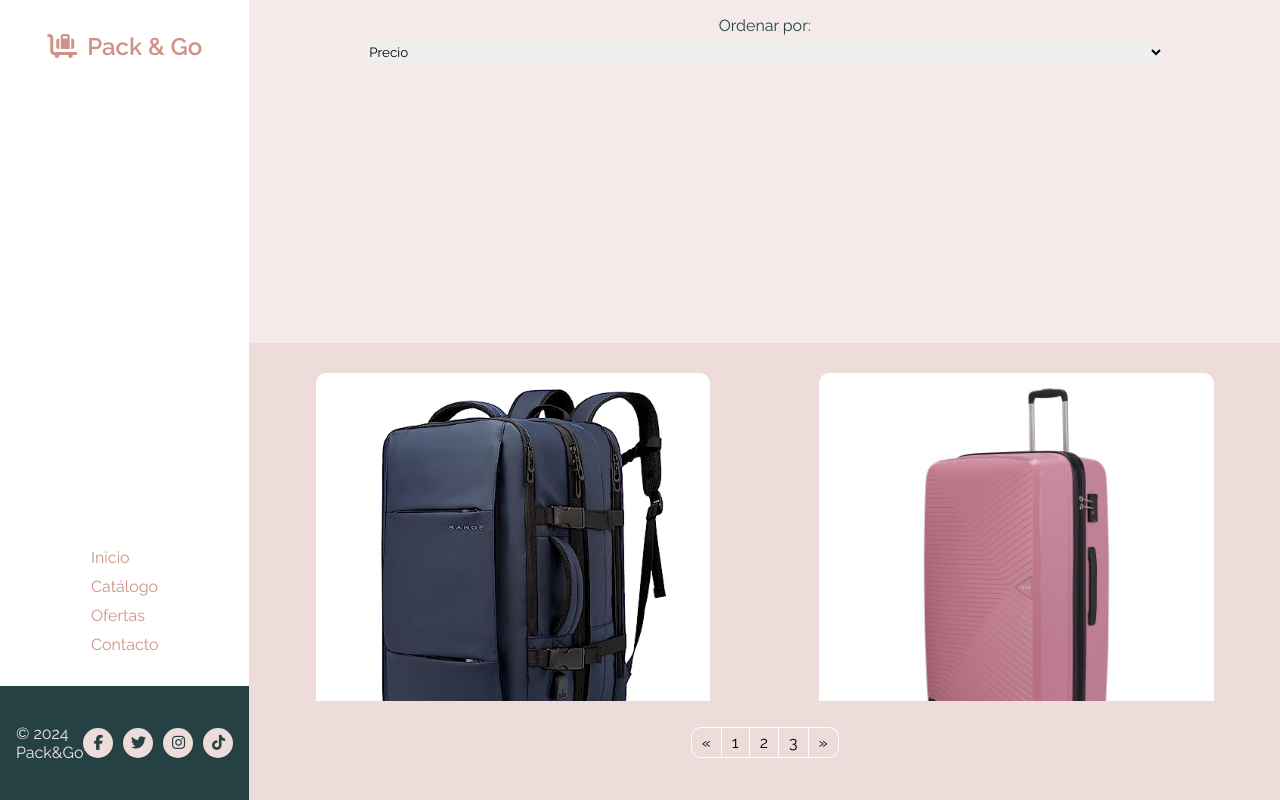
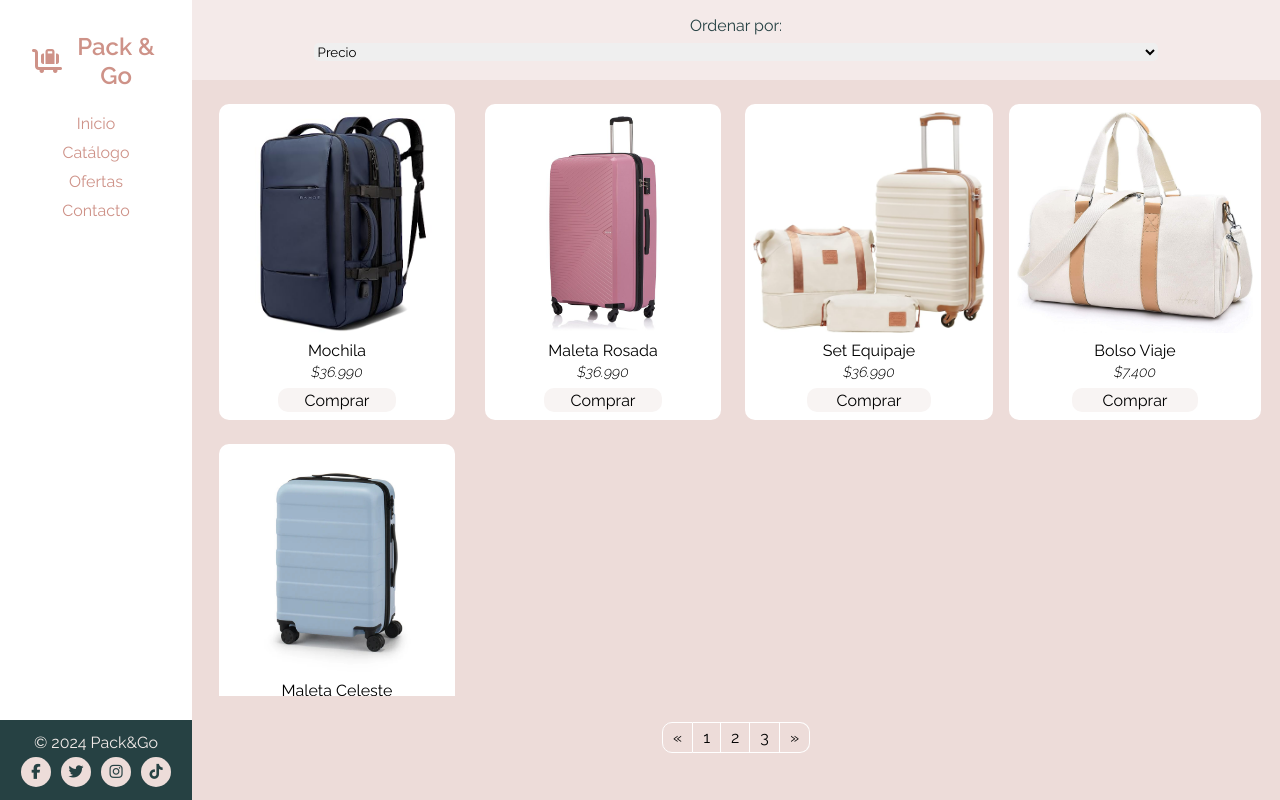
Before and after one commit to flaviamartinez/media-queries, a plain HTML site: page index.html in a window 1280 px wide. Drawn offline with Linux system fonts and the light colour scheme.

Commit message:
desktop version

```diff
--- a/assets/css/style.css
+++ b/assets/css/style.css
@@ -226,7 +226,7 @@ footer {
 		"nav nav "
 		"sorting main"
 		"footer footer";
-		grid-template-columns: 20% 80%;
+		grid-template-columns: 30% 70%;
 		grid-template-rows: 2fr 70% 1fr;
 	}
 
@@ -291,18 +291,21 @@ footer {
 		"nav sorting "
 		"nav main"
 		"footer main";
-		grid-template-columns: 0.5fr 10fr;
-		grid-template-rows: 3fr 3fr 1fr;
+		grid-template-columns: 15% auto;
+		grid-template-rows: 10% auto 10%;
 	}
+
 	nav {
 		grid-area: nav;
 		background-color: #fff;
 		display: flex;
 		flex-direction: column;
-		justify-content: space-between;
+		justify-content: start;
 		align-items: center;
 		color: #ce9288;
 		padding: 2rem;
+		gap: 1.5rem;
+		text-align: center;
 	}
 
 	.nav-links {
@@ -314,4 +317,22 @@ footer {
 	.hamburger {
 	  display: none;
 	}
+
+	.product-container {
+		display: grid;
+		overflow-y: auto;
+		grid-template-columns: repeat(4,1fr);
+		height: 75vh;
+		width: 100%;
+		justify-items: center;
+		align-items: center;
+		gap: 0.5rem;
+	}
+
+	footer{
+		flex-direction: column;
+		gap: 0.3rem;
+		padding: 1rem;
+		justify-content: center;
+	}
 }
```
